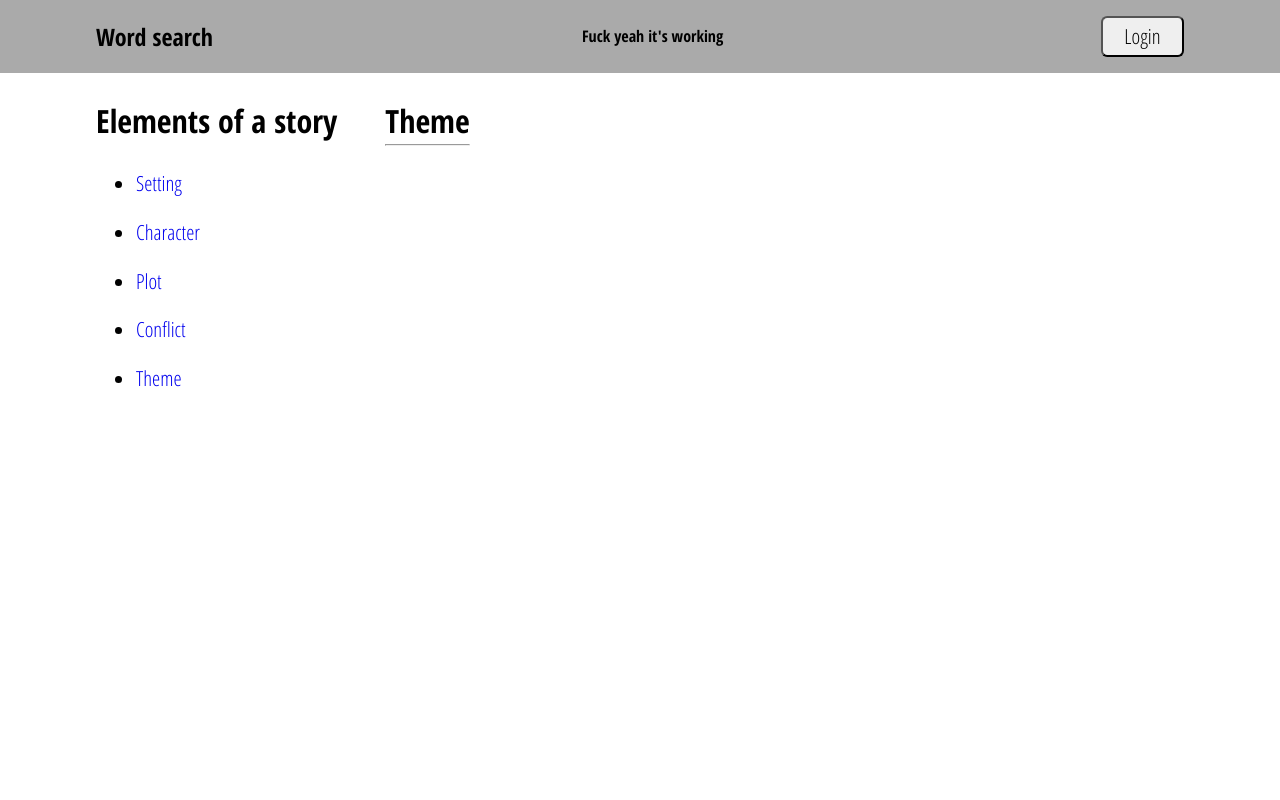
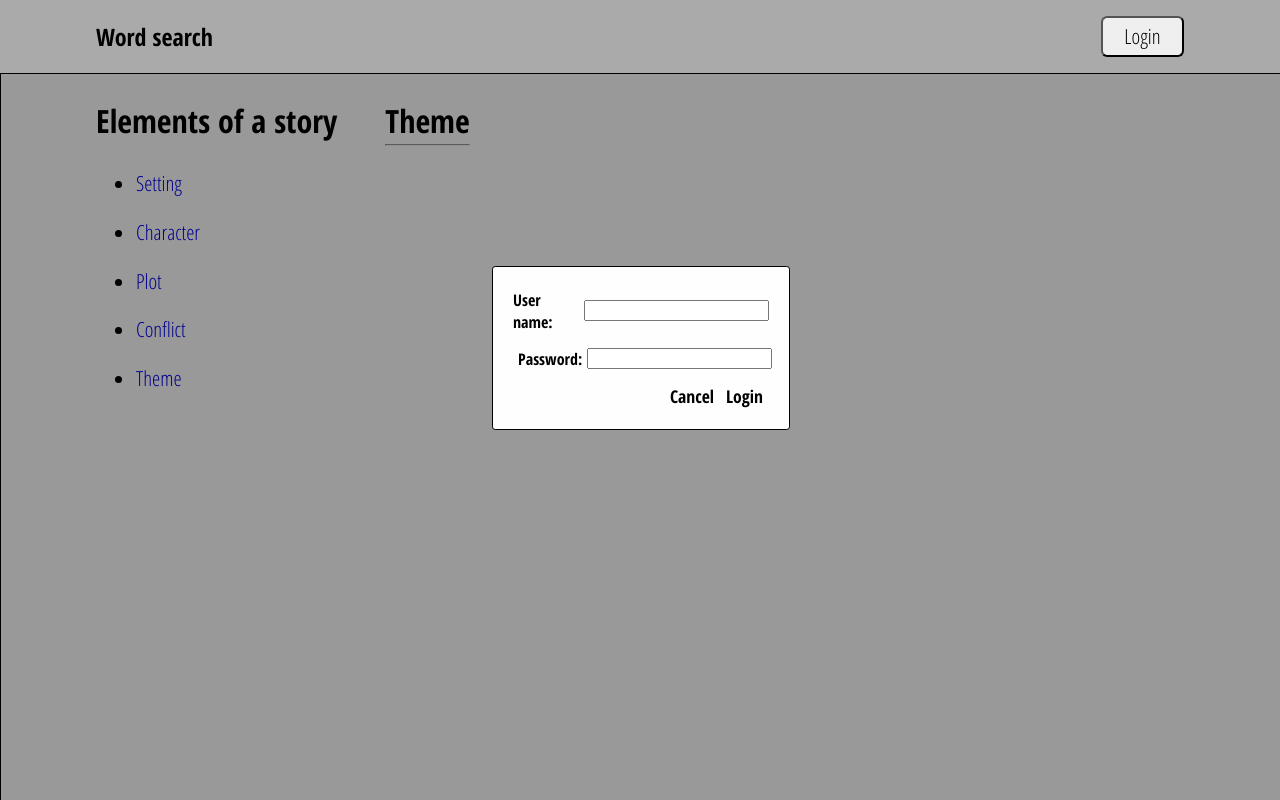
Before and after one commit to AdiCoder94/WordSearchRepo, a React (Create React App) app in the folder wordsearch-frontend/: page /theme in a window 1280 px wide. Both pictures are taken after a click on the button "Login". Built offline with nearby package versions, Linux system fonts and the light colour scheme.

Commit message:
added login modal

```diff
--- a/wordsearch-frontend/src/components/LoginModal.js
+++ b/wordsearch-frontend/src/components/LoginModal.js
@@ -1,10 +1,28 @@
 import React, { Component } from 'react';
+
+import '../scss/base_styles.scss';
+import '../scss/article_styles.scss';
 
 class LoginModal extends Component{
 	render(props){
 		return(
 			<React.Fragment>
-				<p>Fuck yeah it's working</p>
+				<div className="modal-container">
+					<div className="modal-content flex-column">
+						<div className="username-section flex-row">
+							<p className="username-subheading">User name:</p>
+							<input type='text' />
+						</div>
+						<div className="password-section flex-row">
+							<p className="password-subheading">Password:</p>
+							<input type='text' />
+						</div>
+						<div className='login-cancel-holder flex-row'>
+							<button className='close-modal-btn modal-btn'>Cancel</button>
+							<button className="submit-form-btn modal-btn">Login</button>
+						</div>
+					</div>
+				</div>
 			</React.Fragment>
 		)
 	}
--- a/wordsearch-frontend/src/components/header.js
+++ b/wordsearch-frontend/src/components/header.js
@@ -29,9 +29,9 @@ class Header extends Component{
 		    <React.Fragment>
 		      <div className="site-header flex-row">
 		        <h2 className='site-name'>Word search</h2>
-		        {Modal}
-		        <button className='submit-logindata-btn' onClick={this.showLoginModal}>Login</button>
+		        <button className='login-btn' onClick={this.showLoginModal}>Login</button>
 		      </div>
+	      	  {Modal}
 		    </React.Fragment>
     	)
    }
--- a/wordsearch-frontend/src/scss/article_styles.scss
+++ b/wordsearch-frontend/src/scss/article_styles.scss
@@ -36,9 +36,9 @@
 
 .elementstory-desc-container {
     .section-heading {
-    	font-size: 2em;
+        font-size: 2em;
         font-family: 'Open Sans Condensed-Bold';
-    	margin-bottom:-0.2em;
+        margin-bottom: -0.2em;
     }
 }
 
@@ -49,3 +49,55 @@
         font-family: 'Open Sans Condensed-Bold';
     }
 }
+
+//login modal styles
+.modal-container {
+    position: fixed;
+    z-index: 1;
+    border: 1px solid black;
+    background-color: rgba(0, 0, 0, 0.4);
+    width: 100%;
+    height: 100%;
+
+    .modal-content {
+        margin: 15% auto;
+        align-items: center;
+        border: 1px solid black;
+        padding: 20px;
+        width: 20%;
+        border-radius: 0.2em;
+        background-color: #fefefe;
+
+        .username-section {
+            height: 3em;
+            align-items: center;
+        }
+
+        .password-section {
+            align-items: center;
+            margin-left: 1em;
+            margin-right: 0.5em;
+            height: 3em;
+        }
+
+        .username-subheading,
+        .password-subheading {
+            margin-right: 0.3em;
+            font-family: "Open Sans Condensed-Bold";
+
+            input {}
+        }
+
+        .login-cancel-holder {
+            align-self: flex-end;
+            .modal-btn {
+                background-color: transparent;
+                font-family: "Open Sans Condensed-Bold";
+                border:none;
+                cursor:pointer;
+                font-size: 1.1em;
+
+            }
+        }
+    }
+}
--- a/wordsearch-frontend/src/scss/header_styles.scss
+++ b/wordsearch-frontend/src/scss/header_styles.scss
@@ -5,8 +5,7 @@
     background-color: #aaa;
     font-family: 'Open Sans Condensed-Bold';
 
-    .login-btn,
-    .submit-logindata-btn {
+    .login-btn{
         height: 2em;
         width: 4em;
         font-family: "Open Sans Condensed";
@@ -14,30 +13,4 @@
         font-size: 1.3em;
     }
 
-    .submit-logindata-btn {
-        margin-left: 0.4em;
-    }
 }
-
-.login-form-holder {
-    align-items: center;
-
-    .username-section {
-        height: 3em;
-        align-items: center;
-    }
-
-    .password-section {
-        align-items: center;
-        margin-left: 1em;
-        margin-right: 0.5em;
-        height: 3em;
-    }
-
-    .username-subheading,
-    .password-subheading {
-        margin-right: 0.3em;
-
-        input {}
-    }
-}
```
Also changed, not shown: wordsearch-frontend/src/components/LoginForm.js (deleted, +0 -29 lines).
